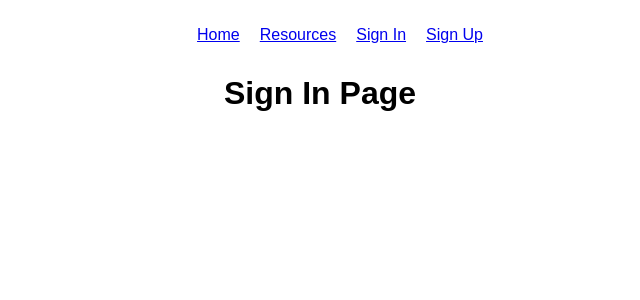
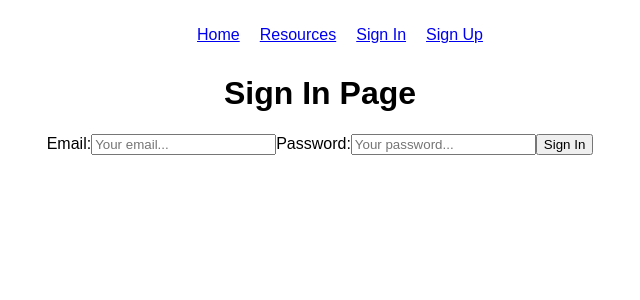
Before and after one commit to huyenltnguyen/learn-react-jwt-auth, a React (Create React App) app in the folder client/: page /signin in a window 1280 px wide. Shown: the top 300 px of the page, without its empty margins (320-960 px from the left). Built offline with nearby package versions, Linux system fonts and the light colour scheme.

Commit message:
put form in a separate component

```diff
--- /dev/null
+++ b/client/src/components/Form.js
@@ -0,0 +1,89 @@
+import React from 'react';
+
+class Form extends React.Component {
+  constructor(props) {
+    super(props);
+
+    this.state = {
+      email: '',
+      password: '',
+      message: ''
+    };
+  }
+
+  handleInputChange = (e) => {
+    this.setState({
+      [e.target.name]: e.target.value
+    });
+  }
+
+  handleFormSubmit = (e) => {
+    e.preventDefault();
+
+    if (!this.state.email || !this.state.password) {
+      this.setState({
+        message: 'Please enter your email and password.'
+      });
+      return;
+    }
+
+    fetch(this.props.authUrl, {
+      method: 'post',
+      headers: {
+        // add this to fix the issue that server doesn't receive body
+        // https://stackoverflow.com/questions/29775797/fetch-post-json-data
+        'Content-Type': 'application/json'
+      },
+      body: JSON.stringify({ ...this.state })
+    })
+    .then((res) => res.json())
+    .then((data) => {
+      console.log(data.message);
+
+      this.setState({
+        email: '',
+        password: '',
+        message: data.message
+      });
+
+      if (data.token) {
+        sessionStorage.setItem('accessToken', data.token);  // store token in session storage
+        this.props.history.push('/');
+      }
+    })
+    .catch((err) => console.log(err));
+  }
+
+  render() {
+    return (
+      <div>
+        <p>{ this.state.message }</p>
+        <form onSubmit={ this.handleFormSubmit }>
+          <label>
+            Email:
+            <input
+              name='email'
+              type='email'
+              placeholder='Your email...'
+              value={ this.state.email }
+              onChange={ this.handleInputChange }
+            />
+          </label>
+          <label>
+            Password:
+            <input
+              name='password'
+              type='password'
+              placeholder='Your password...'
+              value={ this.state.password }
+              onChange={ this.handleInputChange }
+            />
+          </label>
+          <input type='submit' value={ this.props.formType } />
+        </form>
+      </div>
+    );
+  }
+};
+
+export default Form;
--- a/client/src/components/SignIn.js
+++ b/client/src/components/SignIn.js
@@ -1,10 +1,15 @@
 import React from 'react';
+import Form from './Form';
 
-const SignIn = () => {
+const SignIn = (props) => {
   return (
-    <div>
+    <React.Fragment>
       <h1>Sign In Page</h1>
-    </div>
+      <Form
+        history={ props.history } /* react-router-dom's history object */
+        formType='Sign In'
+        authUrl='http://localhost:3001/api/auth/signin' />
+    </React.Fragment>
   );
 };
 
--- a/client/src/components/SignUp.js
+++ b/client/src/components/SignUp.js
@@ -1,91 +1,16 @@
 import React from 'react';
+import Form from './Form';
 
-class SignUp extends React.Component {
-  constructor() {
-    super();
-
-    this.state = {
-      email: '',
-      password: '',
-      message: ''
-    }
-  }
-
-  handleInputChange = (e) => {
-    this.setState({
-      [e.target.name]: e.target.value
-    });
-  }
-
-  handleFormSubmit = (e) => {
-    e.preventDefault();
-
-    if (!this.state.email || !this.state.password) {
-      this.setState({
-        message: 'Please enter your email and password.'
-      });
-      return;
-    }
-
-    const signUpUrl = 'http://localhost:3001/api/auth/signup';
-
-    fetch(signUpUrl, {
-      method: 'post',
-      headers: {
-        // add this to fix the issue that server doesn't receive body
-        // https://stackoverflow.com/questions/29775797/fetch-post-json-data
-        'Content-Type': 'application/json'
-      },
-      body: JSON.stringify({ ...this.state })
-    })
-    .then((res) => res.json())
-    .then((data) => {
-      console.log(data.message);
-
-      this.setState({
-        email: '',
-        password: '',
-        message: data.message
-      });
-
-      if (data.token) {
-        sessionStorage.setItem('accessToken', data.token);  // store token in session storage
-        this.props.history.push('/');
-      }
-    });
-  }
-
-  render() {
-    return (
-      <div>
-        <h1>Sign Up Page</h1>
-        <p>{ this.state.message }</p>
-        <form onSubmit={ this.handleFormSubmit }>
-          <label>
-            Email:
-            <input
-              name='email'
-              type='email'
-              placeholder='Your email...'
-              value={ this.state.email }
-              onChange={ this.handleInputChange }
-            />
-          </label>
-          <label>
-            Password:
-            <input
-              name='password'
-              type='password'
-              placeholder='Your password...'
-              value={ this.state.password }
-              onChange={ this.handleInputChange }
-            />
-          </label>
-          <input type='submit' value='Sign Up' />
-        </form>
-      </div>
-    );
-  }
+const SignUp = (props) => {
+  return (
+    <React.Fragment>
+      <h1>Sign Up Page</h1>
+      <Form
+        history={ props.history } /* react-router-dom's history object */
+        formType='Sign Up'
+        authUrl='http://localhost:3001/api/auth/signup' />
+    </React.Fragment>
+  );
 };
 
 export default SignUp;
```
